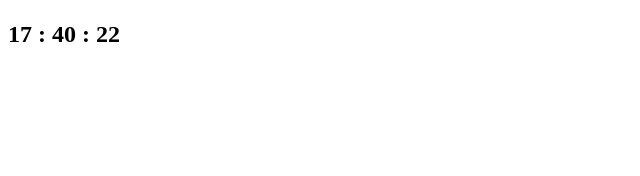
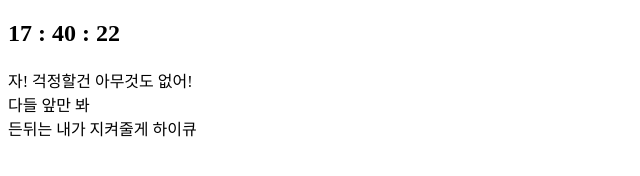
Before and after one commit to kim-sunah/vanilla.js, a plain HTML site: page 5[2021 update]clock/index.html in a window 1280 px wide. Shown: the whole page, without its empty margins (0-640 px from the left). Drawn offline with Linux system fonts and the light colour scheme.

Commit message:
명언 넣기

```diff
--- a/5[2021 update]clock/index.html
+++ b/5[2021 update]clock/index.html
@@ -12,10 +12,18 @@
 
 <body>
     <form id="login-form" class="hidden"></form>
+    <h2 id="clock">00:00:00</h2>
     <h1 class="hidden" id="greeting"></h1>
-    <h2 id="clock">00:00:00</h2>
+    <div id="quote">
+        <span>dd</span>
+        <span>ddfs</span>
+    </div>
+
+
     <script src="js/clock.js"></script>
     <script src="js/greetings.js"></script>
+    <script src="js/quotes.js"></script>
+    <script src="js/background.js"></script>
 </body>
 
 </html>
--- /dev/null
+++ b/5[2021 update]clock/js/quotes.js
@@ -0,0 +1,103 @@
+const quotest = [
+    {
+        quote: "내일을 위해서 오늘을 살아라\n어제를 되돌아봤자 아무것도 찾을 수 없다\n내일을 어떻게 할지 그것을 생각하는게 인간이다",
+        author: "블러드+",
+        image: "https://img1.daumcdn.net/thumb/R1280x0/?scode=mtistory2&fname=https%3A%2F%2Fblog.kakaocdn.net%2Fdn%2FcfDmYh%2FbtqEQZgwQZH%2FrndtliNclr1BiwShKIyJxK%2Fimg.jpg",
+    },
+    {
+        quote: "포기하면 그 순간이 바로 시합 종료입니다",
+        author: "슬램덩크",
+        image: "http://file3.instiz.net/data/file3/2018/03/14/e/e/3/ee3c06a0d3bd9617c2162d7570f3e132.jpg",
+    },
+    {
+        quote: "인생이라...\n네 말대로 만화의 결말은 죄다 거기서 거기일지도 모르지.\n근데말이야, \n자기 인생에 관해선 너나 나나 독자는 아니야. 바로 작가지\n결말 정도 언제든지 다시 쓸 수 있잖아?",
+        author: "은혼",
+        image: "http://file3.instiz.net/data/file3/2018/03/14/6/0/0/600171f0a67a14c4921bbac4699205d6.jpg",
+    },
+    {
+        quote: "너에게는 아직 꿈을 이루기 위한\n충분한 시간이 있어!",
+        author: "피터팬",
+        image: "http://file3.instiz.net/data/file3/2018/03/02/c/0/a/c0a124286af26653f077517f08539a00.jpg",
+    },
+    {
+        quote: "넘어지지 않는 사람은 없어.\n단, 다시 일어나는 사람만이\n앞으로 나아가는 법을 배우는 거야",
+        author: "밤비",
+        image: "http://file3.instiz.net/data/file3/2018/03/14/3/9/d/39d72142eef965c7f7b7eeab0db87a85.jpg",
+    },
+    {
+        quote: "과거는 흘러갔고 어쩔수 없는 거야, 그렇지?\n세상이 널 힘들게 할 땐\n신경끄고 사는게 상책이야",
+        author: "라이온킹",
+        image: "http://file3.instiz.net/data/file3/2018/03/02/b/7/3/b73b5aa90f6ac506577cf8b9a16351cd.jpg",
+    },
+    {
+        quote: "이걸 기억하겠다고 약속해줘.\n넌 네가 믿는 것보다 더 용감하며,\n보기보다 강하고\n네 생각보다 더 똑똑하다는 걸.",
+        author: "곰돌이 푸",
+        image: "http://file3.instiz.net/data/file3/2018/03/02/f/8/8/f88c863b4c63b47252daf44045e35272.jpg",
+    },
+    {
+        quote: "아름답게 최후를 장식할 여유가 있다면\n끝까지 아름답게 살아야 하지 않겠나?",
+        author: "은혼",
+        image: "https://img1.daumcdn.net/thumb/R1280x0/?scode=mtistory2&fname=https%3A%2F%2Ft1.daumcdn.net%2Fcfile%2Ftistory%2F1145D00D4B93A7D97C",
+    },
+    {
+        quote: "걸려 넘어진걸\n돌부리 탓으로 돌리면\n뭐가 바뀌냐?",
+        author: "은혼",
+        image: "https://pbs.twimg.com/media/DiteKxsV4AAeQ8D.jpg",
+    },
+    {
+        quote: "의미없는것을 잔뜩하는것이\n인생이란다",
+        author: "마르코는 아홉살",
+        image: "https://i.ytimg.com/vi/GxDc890n27I/maxresdefault.jpg",
+    },
+    {
+        quote: "재능은 꽃비우는것\n센스는 갈고닦는것",
+        author: "하이큐",
+        image: "https://mblogthumb-phinf.pstatic.net/MjAxOTA4MDZfMTIg/MDAxNTY1MDUyODk4Mjky.5OG6Y9zfjtRH0Rkic9mpIZTgJQxM0WDhpIf8lsVRc8Eg.GvS6FIsHYWVJvdB7knPIPsmskLSIK8uEvUHnW7j_Rhgg.PNG.nicole3183/Leopard-Raws_Haikyuu_-_20_RAW_(TBS_1280x720_x264_AAC).mp4_000188944.png?type=w800",
+    },
+    {
+        quote: "그래, 물론 인생은 고통과 고난으로 가득해.\n하지만 요령은 순간에 주어진\n몇몇 완벽한 경험들을 즐기는 거야!",
+        author: "심슨가족",
+        image: "https://mblogthumb-phinf.pstatic.net/MjAyMDAzMDhfMjQx/MDAxNTgzNjY4NTQ4NjI3.ouKWTl9ceBX-HHnwYbwXtnQXKKEInIPucyPqMgBUkCEg.UmekOJ9rSt3-tQMrJHqJB38KKNp8CLNgmJfBmjQOm5cg.PNG.yunvestor1/심슨가족_명언_(0).PNG?type=w800",
+    },
+    {
+        quote: "해보면 되잖아?\n하고싶으니까 해본다\n정말로 하고싶은 것이란\n그런 느낌으로 시작하는거 아니야?",
+        author: "러브라이브",
+        image: "https://i3.ruliweb.com/img/5/6/7/0/5670D5B1394D14002A",
+    },
+    {
+        quote: "아직 멀었어\n'열심히 노력하고있다'란 말을 쉽게 내뱉을 수 있다는건\n아직 자신에게 관대하단 증거니까",
+        author: "판도라 하츠",
+        image: "https://media.growthing.co.kr/media/quotes/quote_538_cGLuHGu.jpg",
+    },
+    {
+        quote: "너의 미래가 장미빛일지\n암흑천지일지는\n모두 너에게 달린거야",
+        author: "도라에몽",
+        image: "https://miro.medium.com/v2/resize:fit:886/1*fVmoVn2raaQQFCU0KfFk6w.jpeg",
+    },
+    {
+        quote: "매일 행복하진 않지만\n행복한 '일'은 매일 있어",
+        author: "곰돌이푸",
+        image: "https://i.ytimg.com/vi/EtuvhQZfmCI/maxresdefault.jpg",
+    },
+    {
+        quote: "자! 걱정할건 아무것도 없어!\n다들 앞만 봐\n든뒤는 내가 지켜줄게",
+        author: "하이큐",
+        image: "https://t1.daumcdn.net/cfile/tistory/21652F5058213D4030",
+    },
+    {
+        quote: "난 평범하다고.\n그런데, 평범한 나야,\n바닥이나 보고 있을 시간은 있는거냐?",
+        author: "하이큐",
+        image: "https://i.namu.wiki/i/t50WIgggvL7TBZjHfz7pWtEav_LHNOw31WwctYMgCbzsvlRX1fX-HEENBfVSTUDU87P6gUsgKWaYbGQpmPtSTA.webp",
+    },
+]
+const randomNumber = Math.floor(Math.random() * quotest.length);
+
+const quote = document.querySelector("#quote span:first-child");
+const author = document.querySelector("#quote span:last-child");
+const choseQuote=quotest[randomNumber]
+console.log(quotest[Math.floor(Math.random() * quotest.length)])
+console.log(quotest[randomNumber])
+
+console.log(choseQuote)
+quote.innerText = choseQuote.quote ;
+author.innerText = choseQuote.author;
```
Also changed, not shown: 5[2021 update]clock/js/background.js (added).
